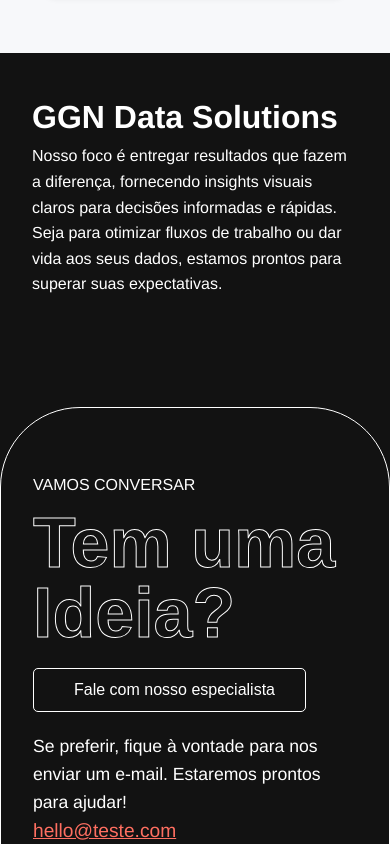
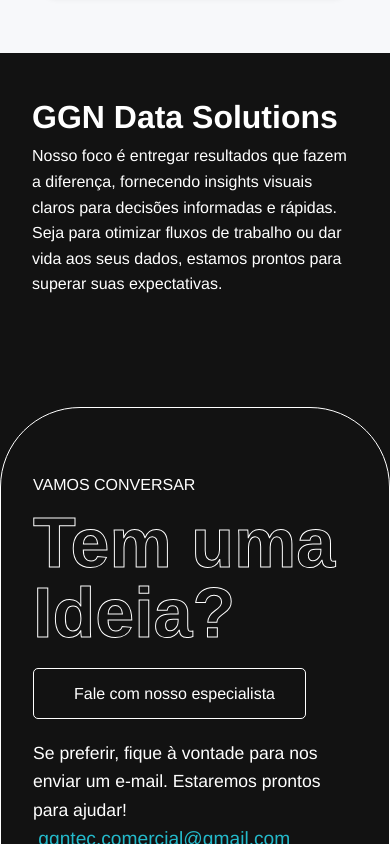
Before and after one commit to FelipeGreghi/GGN-WebVUE, a Vue app: page / in a window 390 px wide. Shown: the part 3611-4455 px from the top of the page. Built offline with nearby package versions, Linux system fonts and the light colour scheme; the HTML template or start-up script is replaced by a standard one.

Commit message:
Refactor responsive layout in Card and PortfolioSection components

```diff
--- a/src/components/Card.vue
+++ b/src/components/Card.vue
@@ -1,11 +1,17 @@
 <template>
-  <div class="card" data-aos="zoom-in" data-aos-duration="1200">
+  <a
+    :href="link"
+    class="card"
+    target="_blank"
+    data-aos="zoom-in"
+    data-aos-duration="1200"
+  >
     <img :src="image" alt="plant image" class="card-image" />
     <div class="card-body">
       <h3 class="card-title">{{ title }}</h3>
       <p class="card-description">{{ description }}</p>
     </div>
-  </div>
+  </a>
 </template>
 
   <script>
@@ -24,6 +30,10 @@
       required: false,
       default: "",
     },
+    link: {
+      type: String,
+      required: true,
+    },
   },
 };
 </script>
@@ -40,9 +50,14 @@
   padding: 16px;
   margin-bottom: 40px;
   cursor: pointer;
+  transition: transform 0.3s ease, box-shadow 0.3s ease;
+  text-decoration: none;
+  color: inherit;
 }
+
 .card:hover {
   box-shadow: 0 6px 8px rgba(0, 0, 0, 0.2);
+  transform: scale(1.05) !important;
 }
 
 .card-image {
--- a/src/components/Footer.vue
+++ b/src/components/Footer.vue
@@ -23,17 +23,17 @@
     <div class="right-section">
       <p>VAMOS CONVERSAR</p>
       <h1>Tem uma Ideia?</h1>
-      <button class="book-call">
+      <a href="https://wa.me/5516997427047" target="_blank" class="book-call">
         <i class="fab fa-whatsapp" aria-hidden="true"></i>Fale com nosso
         especialista
-      </button>
+      </a>
       <p class="email-message">
         Se preferir, fique à vontade para nos enviar um e-mail. Estaremos
         prontos para ajudar!
       </p>
-      <a href="mailto:hello@rsacreativestudio.com" class="email-link">
+      <a href="mailto:ggntec.comercial@gmail.com" class="email-link">
         <i class="fas fa-envelope" aria-hidden="true"></i>
-        hello@teste.com
+        &nbsp;ggntec.comercial@gmail.com
       </a>
     </div>
   </div>
@@ -137,17 +137,12 @@
 }
 
 .email-link {
-  color: #ff6f61;
+  color: #24bacb;
   font-size: 1.2em;
   display: flex;
   align-items: center;
-  justify-content: flex-end;
-}
-
-.email-link img {
-  margin-right: 10px;
-  width: 20px;
-  height: 20px;
+  justify-content: flex-start;
+  text-decoration: none;
 }
 
 @media (max-width: 620px) {
--- a/src/components/PortfolioSection.vue
+++ b/src/components/PortfolioSection.vue
@@ -14,6 +14,7 @@
         :title="project.title"
         :image="project.image"
         :description="project.description"
+        :link="project.link"
       />
     </div>
   </div>
@@ -34,12 +35,14 @@
           image: require("@/assets/portfolio/portfolioWebProgramador.jpg"),
           description:
             "Desenvolvimento de um portfólio web responsivo com Vue.js, projetado para exibir de forma interativa as habilidades de um desenvolvedor full stack, projetos completos com links para repositórios, além de facilitar o contato para oportunidades profissionais.",
+          link: "https://felipegreghi.netlify.app/",
         },
         {
           title: "DashBoard Telefonia",
           image: require("@/assets/portfolio/portfolioDashTelefoniaRWR.jpg"),
           description:
             "Desenvolvimento de uma aplicação web interativa usando Streamlit, focada em visualização e análise de dados de Redes de Recomendação, permitindo a criação de dashboards dinâmicos e relatórios automatizados para facilitar a interpretação dos resultados.",
+          link: "https://rwr-dashboard.streamlit.app/",
         },
         // Adicione mais projetos conforme necessário
       ],
```
